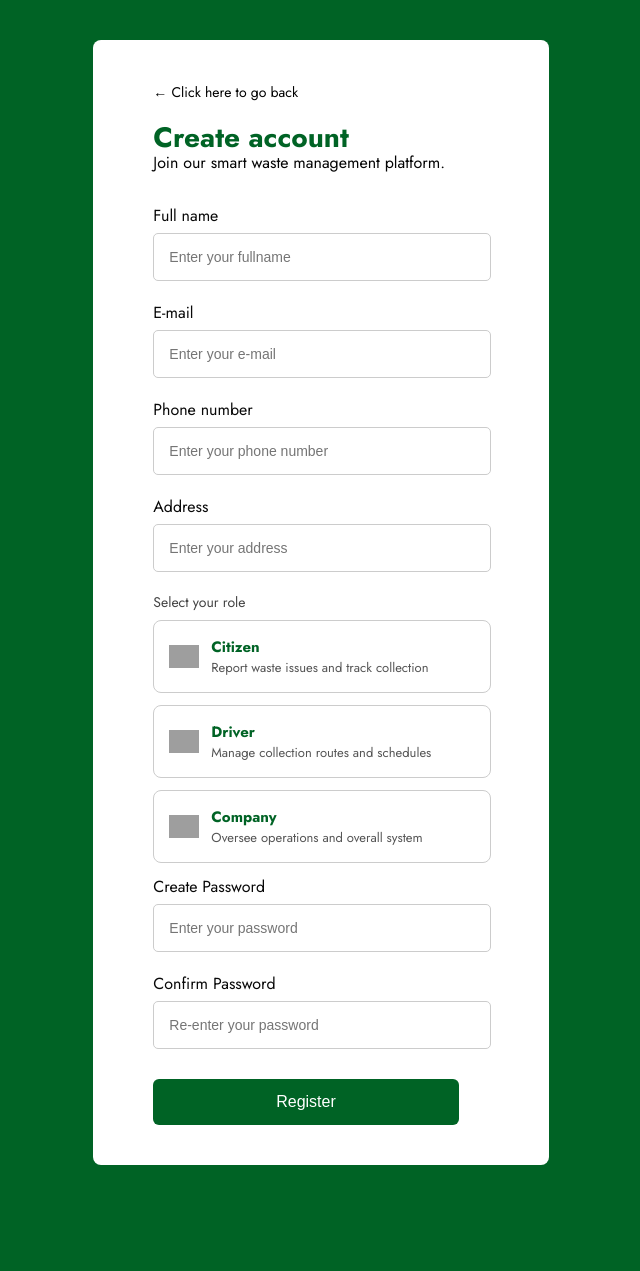
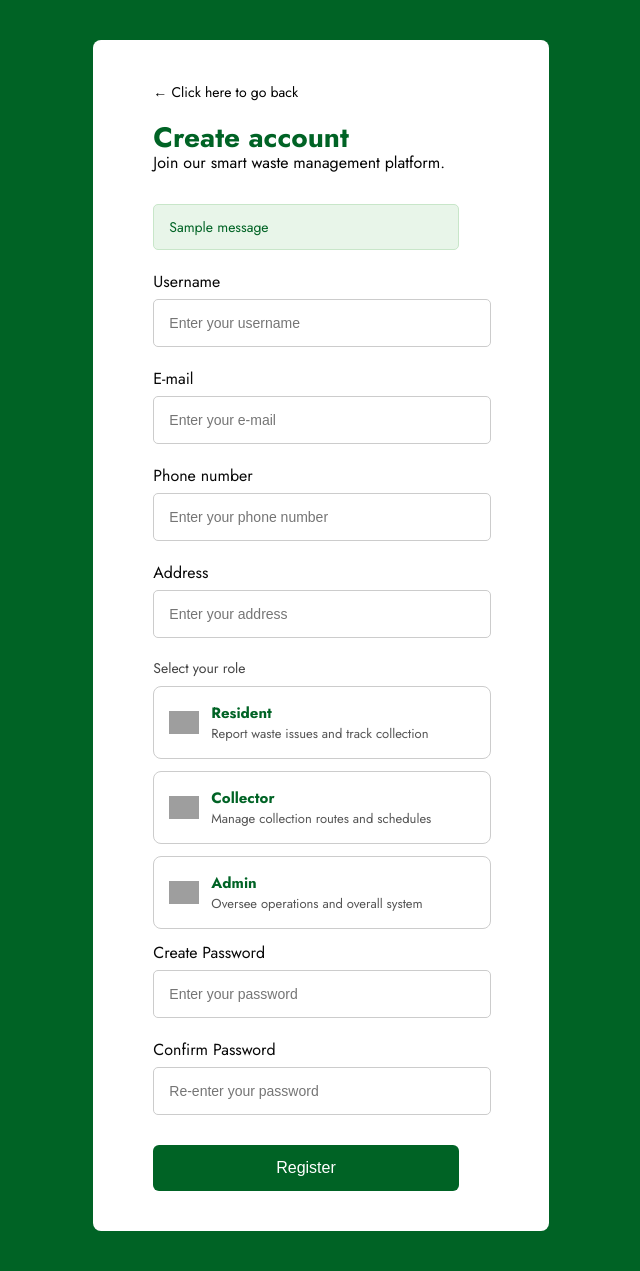
Before and after one commit to kwitonda-theos/STWMS-backend, a Django app: page /register/ in a window 1280 px wide. Shown: the whole page, without its empty margins (319-959 px from the left). Before the commit the page ends 1165 px from the top, so only its background shows below. Run offline with Django 5.2, Linux system fonts and the light colour scheme; tables that the repository leaves empty hold one stand-in row (values such as "Sample post"); one stand-in notice (Sample message) is shown; some web fonts are replaced; grey boxes are pictures that could not be loaded.

Commit message:
made updates in company

```diff
--- a/myproject/static/css/register.css
+++ b/myproject/static/css/register.css
@@ -122,3 +122,26 @@ button {
 button:hover {
     background: #0b4b27;
 }
+
+.messages {
+    margin-bottom: 20px;
+}
+
+.message {
+    padding: 12px 15px;
+    border-radius: 5px;
+    margin-bottom: 10px;
+    font-size: 14px;
+}
+
+.message.error {
+    background-color: #fee;
+    color: #dc3545;
+    border: 1px solid #fcc;
+}
+
+.message.success {
+    background-color: #e8f5e9;
+    color: #006325;
+    border: 1px solid #c8e6c9;
+}
--- a/myproject/stwms/templates/authentication/register.html
+++ b/myproject/stwms/templates/authentication/register.html
@@ -20,56 +20,67 @@
     <h2>Create account</h2>
     <p class="subtitle">Join our smart waste management platform.</p>
 
-    <form>
+    {% if messages %}
+        <div class="messages">
+            {% for message in messages %}
+                <div class="message {% if message.tags %}{{ message.tags }}{% endif %}">
+                    {{ message }}
+                </div>
+            {% endfor %}
+        </div>
+    {% endif %}
 
-        <label>Full name</label>
-        <input type="text" placeholder="Enter your fullname">
+    <form method="post" action="{% url 'stwms:register' %}">
+        {% csrf_token %}
 
-        <label>E-mail</label>
-        <input type="email" placeholder="Enter your e-mail">
+        <label for="username">Username</label>
+        <input type="text" id="username" name="username" placeholder="Enter your username" value="{{ username|default:'' }}" required>
 
-        <label>Phone number</label>
-        <input type="text" placeholder="Enter your phone number">
+        <label for="email">E-mail</label>
+        <input type="email" id="email" name="email" placeholder="Enter your e-mail" value="{{ email|default:'' }}" required>
 
-        <label>Address</label>
-        <input type="text" placeholder="Enter your address">
+        <label for="phone">Phone number</label>
+        <input type="text" id="phone" name="phone" placeholder="Enter your phone number" value="{{ phone|default:'' }}" required>
+
+        <label for="address">Address</label>
+        <input type="text" id="address" name="address" placeholder="Enter your address" value="{{ address|default:'' }}" required>
 
         <label class="role-title">Select your role</label>
 
         <div class="role-group">
             <label class="role-option">
-                <input type="radio" name="role" value="citizen">
-                <img src="https://img.icons8.com/ios-filled/50/user.png" alt="Citizen">
+                <input type="radio" name="role" value="resident" {% if role == 'resident' %}checked{% endif %} required>
+                <img src="https://img.icons8.com/ios-filled/50/user.png" alt="Resident">
                 <div>
-                    <div class="role-text">Citizen</div>
+                    <div class="role-text">Resident</div>
                     <div class="role-desc">Report waste issues and track collection</div>
                 </div>
             </label>
 
             <label class="role-option">
-                <input type="radio" name="role" value="driver">
-                <img src="https://img.icons8.com/ios-filled/50/truck.png" alt="Driver">
+                <input type="radio" name="role" value="collector" {% if role == 'collector' %}checked{% endif %} required>
+                <img src="https://img.icons8.com/ios-filled/50/truck.png" alt="Collector">
                 <div>
-                    <div class="role-text">Driver</div>
+                    <div class="role-text">Collector</div>
                     <div class="role-desc">Manage collection routes and schedules</div>
                 </div>
             </label>
 
             <label class="role-option">
-                <input type="radio" name="role" value="company">
-                <img src="https://img.icons8.com/ios-filled/50/company.png" alt="Company">
+                <input type="radio" name="role" value="admin" {% if role == 'admin' %}checked{% endif %} required>
+                <img src="https://img.icons8.com/ios-filled/50/company.png" alt="Admin">
                 <div>
-                    <div class="role-text">Company</div>
+                    <div class="role-text">Admin</div>
                     <div class="role-desc">Oversee operations and overall system</div>
                 </div>
             </label>
         </div>
 
-        <label>Create Password</label>
-        <input type="password" placeholder="Enter your password">
+        <label for="password">Create Password</label>
+        <input type="password" id="password" name="password" placeholder="Enter your password" required>
 
-        <label>Confirm Password</label>
-        <input type="password" placeholder="Re-enter your password">
+        <label for="confirm_password">Confirm Password</label>
+        <input type="password" id="confirm_password" name="confirm_password" placeholder="Re-enter your password" required>
 
         <button type="submit">Register</button>
     </form>
--- a/myproject/stwms/templates/company/company.html
+++ b/myproject/stwms/templates/company/company.html
@@ -8,6 +8,7 @@
     <link rel="preconnect" href="https://fonts.googleapis.com">
 <link rel="preconnect" href="https://fonts.gstatic.com" crossorigin>
 <link href="https://fonts.googleapis.com/css2?family=Jost:ital,wght@0,100..900;1,100..900&family=Noto+Sans:ital,wght@0,100..900;1,100..900&family=Playfair+Display:ital,wght@0,400..900;1,400..900&display=swap" rel="stylesheet">
+<link rel="stylesheet" href="https://cdnjs.cloudflare.com/ajax/libs/font-awesome/6.4.0/css/all.min.css" integrity="sha512-iecdLmaskl7CVkqkXNQ/ZH/XLlvWZOJyj7Yy7tcenmpD1ypASozpmT/E0iPtmFIB46ZmdtAc9eNBvH0H/ZpiBw==" crossorigin="anonymous" referrerpolicy="no-referrer" />
 
 
     {% load static %}
--- a/myproject/stwms/views.py
+++ b/myproject/stwms/views.py
@@ -1,4 +1,7 @@
 from django.shortcuts import render, redirect, get_object_or_404
+from django.contrib.auth.models import User
+from django.contrib import messages
+from django.db import IntegrityError
 from .models import (
     Users, Location, WasteBin, Sensor,
     Collector, Vehicle, CollectionRoute,
@@ -274,6 +277,95 @@ def report_delete(request, pk):
 # authentication views
 
 def register(request):
+    if request.method == 'POST':
+        # Get and strip whitespace from form fields
+        username = request.POST.get('username', '').strip()
+        email = request.POST.get('email', '').strip()
+        phone = request.POST.get('phone', '').strip()
+        address = request.POST.get('address', '').strip()
+        role = request.POST.get('role', '').strip()
+        password = request.POST.get('password', '')
+        confirm_password = request.POST.get('confirm_password', '')
+
+        # Validation
+        errors = []
+
+        # Check if all fields are provided
+        if not all([username, email, phone, address, role, password, confirm_password]):
+            errors.append("All fields are required.")
+
+        # Check if passwords match
+        if password and confirm_password and password != confirm_password:
+            errors.append("Passwords do not match.")
+
+        # Check password length
+        if password and len(password) < 8:
+            errors.append("Password must be at least 8 characters long.")
+
+        # Check if username already exists
+        if username and User.objects.filter(username=username).exists():
+            errors.append("Username already exists. Please choose a different username.")
+
+        # Check if email already exists
+        if email and User.objects.filter(email=email).exists():
+            errors.append("Email already exists. Please use a different email.")
+
+        # If there are errors, display them and re-render form
+        if errors:
+            for error in errors:
+                messages.error(request, error)
+            return render(request, "authentication/register.html", {
+                'username': username,
+                'email': email,
+                'phone': phone,
+                'address': address,
+                'role': role,
+            })
+
+        # Create the Django User and Users profile
+        try:
+            # Create the Django User (this handles password hashing)
+            user = User.objects.create_user(
+                username=username,
+                email=email,
+                password=password
+            )
+
+            # Create the Users profile linked to the User
+            user_profile = Users.objects.create(
+                user=user,
+                username=username,
+                email=email,
+                phone=phone,
+                address=address,
+                role=role,
+                password=""  # Don't store plain password - it's securely stored in User model
+            )
+
+            messages.success(request, "Account created successfully! You can now log in.")
+            return redirect('stwms:log_in')
+
+        except IntegrityError:
+            messages.error(request, "An error occurred while creating your account. The username or email may already be taken.")
+            return render(request, "authentication/register.html", {
+                'username': username,
+                'email': email,
+                'phone': phone,
+                'address': address,
+                'role': role,
+            })
+        except Exception as e:
+            messages.error(request, f"An unexpected error occurred. Please try again.")
+            # Log the error in production (you can use logging module)
+            return render(request, "authentication/register.html", {
+                'username': username,
+                'email': email,
+                'phone': phone,
+                'address': address,
+                'role': role,
+            })
+
+    # GET request - show the registration form
     return render(request, "authentication/register.html")
 
 def log_in(request):
```
Also changed, not shown: myproject/static/css/company.css (+124 -10 lines), myproject/stwms/templates/company/tank_status.html (+9 -8 lines), myproject/db.sqlite3.
